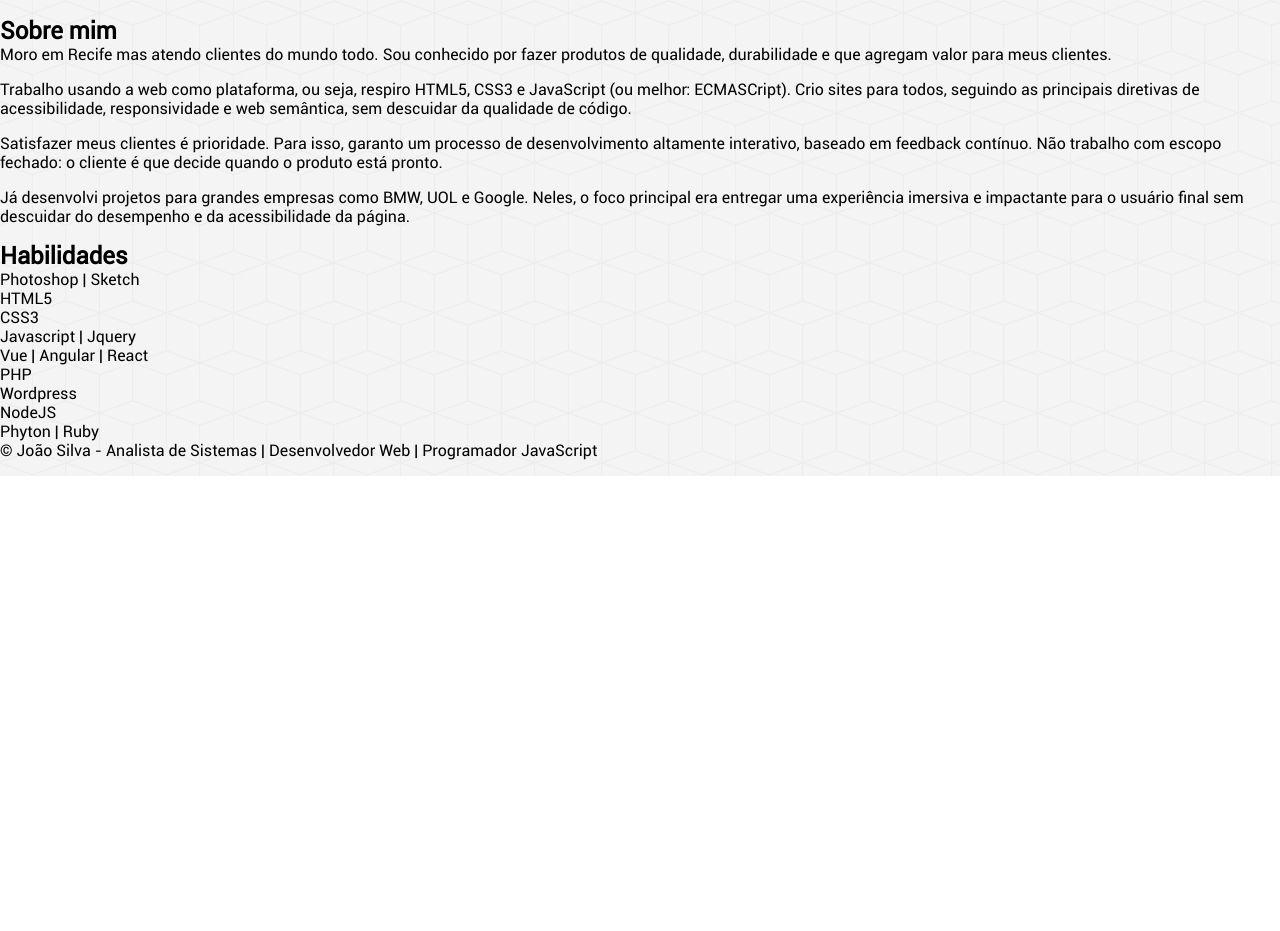
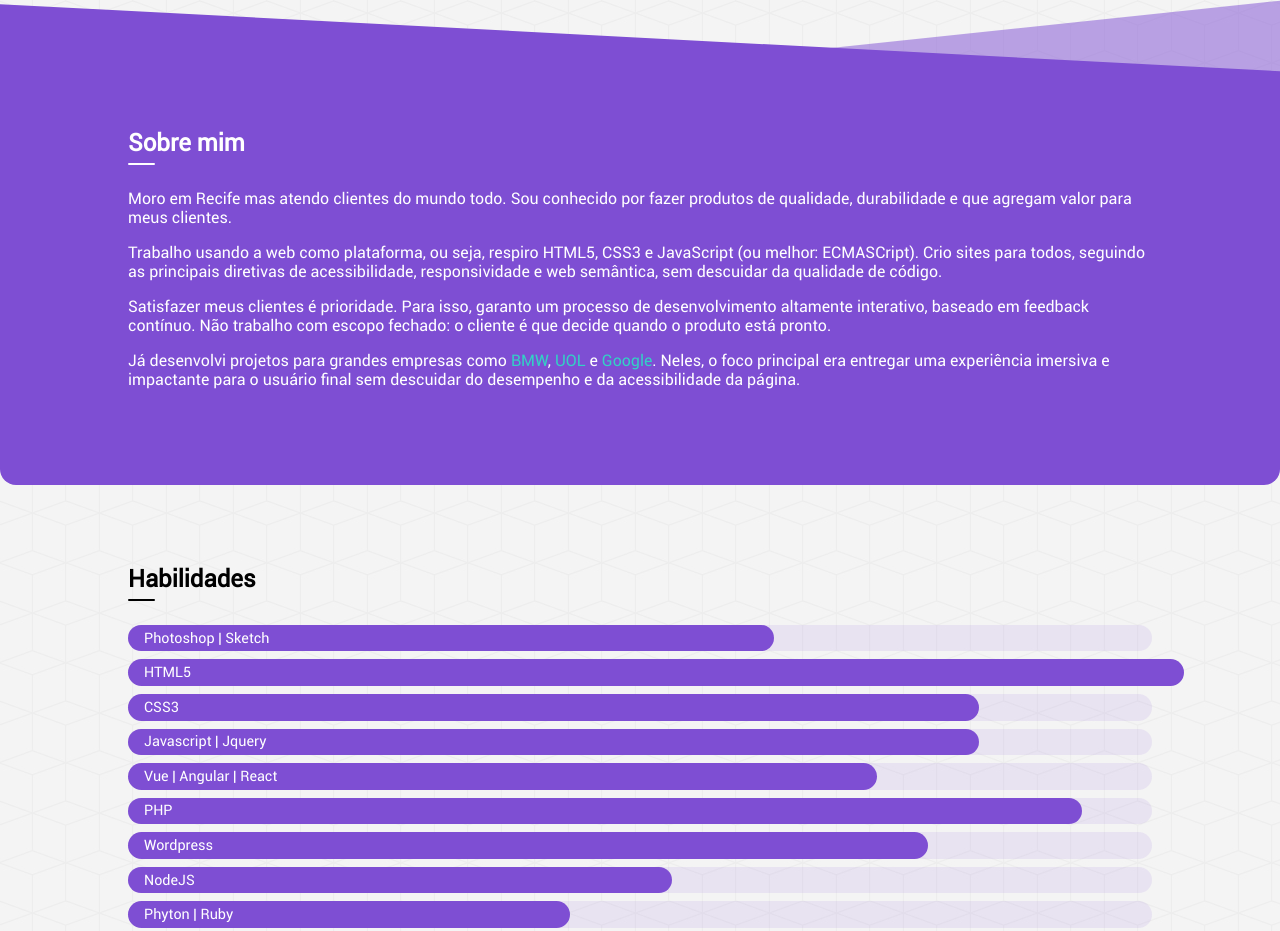
Before and after one commit to alissonwelder/starter, a plain HTML site: page index.html in a window 1280 px wide. Shown: the part 500-1431 px from the top of the page. Before the commit the page ends 976 px from the top, so only its background shows below. Drawn offline with Linux system fonts and the light colour scheme.

Commit message:
final do projeto

```diff
--- a/assets/css/imports/base.css
+++ b/assets/css/imports/base.css
@@ -46,3 +46,112 @@ section.intro{
 section.intro .devices{
     width: 100%;
 }
+h1{
+    margin: 0.7rem 0;
+}
+p {
+    margin-bottom: 1rem;
+}
+section.about{
+    background: #7E4ED3;
+    color: #fff;
+    padding: 3rem 0 5rem 0;
+    border-radius: 0 0 1rem 1rem;
+    position: relative;
+    margin-top: 8rem;
+}
+section.about:before{
+    content: '';
+    width: 700px;
+    height: 200px;
+    background: rgba(126, 78, 211, 0.5);
+    position: absolute;
+    right: -3rem;
+    top: -3rem;
+    z-index: -1;
+    transform: rotate(-6deg)
+}
+section.about:after{
+    content: '';
+    width: 120%;
+    height: 200px;
+    background: #7E4ED3;
+    position: absolute;
+    left: -3rem;
+    top: -2.4rem;
+    transform: rotate(3deg);
+    z-index: -1;
+
+}
+a{
+    color: #33D1C5;
+}
+main{
+    overflow-x: hidden;
+}
+section.skills{
+    margin: 5rem 0;
+}
+section.skills ul li{
+    background: rgba(126, 78, 211, 0.1);
+    border-radius: 100rem;
+    margin: 0.5rem 0;
+}
+section.skills ul li span{
+  color: #fff;
+  background: #7E4ED3;
+  border-radius: 100rem;
+  padding: 0.3rem 1rem;
+  display: block;
+  font-size: 0.9rem;
+  transition: width 0.3s;
+}
+section.skills ul li span:hover{
+    width: 100% !important;
+}
+footer{
+   background: #7E4ED3;
+   padding: 2rem 0;
+   color: #fff;
+   text-align: center;
+   border-radius: 1rem 1rem 0 0;
+}
+footer p{
+    margin: 0;
+}
+footer.absolute{
+
+    bottom: 0;
+    width: 100%;
+}
+section.contact{
+   margin: 3rem 0;
+}
+input, textarea{
+    display: block;
+    border-radius: 0.5rem;
+    margin: 0.5rem 0;
+    padding: 0.5rem 1rem;
+    border: 1px solid #c3c3c3;
+    width: 90%;
+}
+textarea{
+    resize: none;
+}
+ul.social{
+   margin-left: 5rem;
+}
+ul.social li a{
+    color: #000;
+    display: flex;
+    align-items: center;
+    margin: 1rem 0;
+}
+ul.social li a:hover{
+    color: #7E4ED3;
+}
+ul.social li a i{
+    color: #7E4ED3;;
+    margin-right:  1rem;
+    font-size: 2rem;
+}
--- a/assets/css/imports/helpers.css
+++ b/assets/css/imports/helpers.css
@@ -19,10 +19,30 @@
     display: block;
     background: #7E4ED3;
     width: max-content;
+    border-radius: 1rem;
 }
-h1{
-    margin: 0.7rem 0;
+.ligth-detail, .dark-detail{
+    position: relative;
+    margin-bottom: 2rem;
+
 }
-p {
-    margin-bottom: 1rem;
+.ligth-detail:after{
+    content: '';
+    position: absolute;
+    bottom: -0.5rem;
+    left: 0;
+    width: 27px;
+    height: 2px;
+    background: #fff;
+    border-radius: 100rem;
 }
+.dark-detail:after{
+    content: '';
+    position: absolute;
+    bottom: -0.5rem;
+    left: 0;
+    width: 27px;
+    height: 2px;
+    background: #000;
+    border-radius: 100rem;
+}
--- /dev/null
+++ b/assets/css/imports/media-queires.css
@@ -0,0 +1,23 @@
+.show-on-small{
+    display: none;
+}
+@media (max-width: 800px){
+    .row{
+        display: block;
+    }
+    .col{
+        width: 100%;
+    }
+    .hidden-on-small{
+      display: none;
+    }
+    .show-on-small{
+        display: block;
+      }
+    ul.social{
+        margin-left: 0;
+    }
+    footer.absolute{
+        position: relative;
+    }
+}
--- a/assets/css/imports/reset.css
+++ b/assets/css/imports/reset.css
@@ -3,7 +3,7 @@
     padding: 0px;
     border: 0px;
     outline: 0px;
-    list-style: 0px;
+    list-style: none;
     text-decoration: none;
 }
 * focus {
--- a/assets/css/joaosilva.css
+++ b/assets/css/joaosilva.css
@@ -3,3 +3,4 @@
 @import './imports/base.css';
 @import './imports/helpers.css';
 @import './imports/reset.css';
+@import './imports/media-queires.css'
--- a/index.html
+++ b/index.html
@@ -4,9 +4,12 @@
     <meta charset="UTF-8">
     <meta name="viewport" content="width=device-width, initial-scale=1.0">
     <meta http-equiv="X-UA-Compatible" content="ie=edge">
+    <meta name="description" content="Contrate o profissional certo para tirar suas ideias do papel, faça já o seu orçamento!">
+    <meta name="keywords" content="criação, sites, programador, html, css">
+    <meta name="author" content="João Silva">
     <link rel="stylesheet" href="./assets/css/joaosilva.css">
     <link rel="icon" href="./assets/img/favicon.png">
-    <title>João Silva</title>
+    <title>João Silva- Desenvolvedor Web</title>
 </head>
 <body>
     <header>
@@ -27,12 +30,15 @@
         <section class="intro">
             <div class="container">
                     <div class="row">
+                            <div class="col show-on-small">
+                                    <img src="./assets/img/devices.svg" class="devices">
+                                </div>
                     <div class="col">
                         <h1>Olá, meu nome é <span class="text-primary">João Silva</span> e eu sou <span class="text-primary">Desenvolvedor Web!</span></h1>
                          <p>Aqui você pode saber mais sobre mim e sobre como trabalho, dar uma olhada em minha experiência e habilidades ou entrar em contato para novos jobs.</p>
                         <a href="contato.html" class="btn">Solicitar Orçamento</a>
                         </div>
-                        <div class="col">
+                        <div class="col hidden-on-small">
                             <img src="./assets/img/devices.svg" class="devices">
                         </div>
                     </div>
@@ -41,7 +47,8 @@
 
 
         <section class="about">
-            <h2>Sobre mim</h2>
+            <div class="container">
+                <h2 class="ligth-detail">Sobre mim</h2>
             <p>
             Moro em Recife mas atendo clientes do mundo todo. Sou conhecido por fazer produtos de qualidade, durabilidade e que agregam valor para meus clientes.</p>
 
@@ -49,23 +56,26 @@
 
             <p>Satisfazer meus clientes é prioridade. Para isso, garanto um processo de desenvolvimento altamente interativo, baseado em feedback contínuo. Não trabalho com escopo fechado: o cliente é que decide quando o produto está pronto.</p>
 
-            <p>Já desenvolvi projetos para grandes empresas como BMW, UOL e Google. Neles, o foco principal era entregar uma experiência imersiva e impactante para o usuário final sem descuidar do desempenho e da acessibilidade da página.</p>
+            <p>Já desenvolvi projetos para grandes empresas como <a href="http://www.bmw.com" target="blank">BMW</a>, <a href="http://www.uol.com" target="blank">UOL</a> e <a href="http://www.google.com" target="blank">Google</a>. Neles, o foco principal era entregar uma experiência imersiva e impactante para o usuário final sem descuidar do desempenho e da acessibilidade da página.</p>
+            </div>
         </section>
 
         <section class="skills">
-            <h2>Habilidades</h2>
+            <div class="container">
+                <h2 class="dark-detail">Habilidades</h2>
 
             <ul>
-                <li>Photoshop | Sketch</li>
-                <li>HTML5</li>
-                <li>CSS3</li>
-                <li>Javascript | Jquery</li>
-                <li>Vue | Angular | React</li>
-                <li>PHP</li>
-                <li>Wordpress</li>
-                <li>NodeJS</li>
-                <li>Phyton | Ruby</li>
+                <li><span style="width: 60%">Photoshop | Sketch</span></li>
+                <li><span style="width: 100%">HTML5</span></li>
+                <li><span style="width: 80%">CSS3</span></li>
+                <li><span style="width: 80%">Javascript | Jquery</span></li>
+                <li><span style="width: 70%" >Vue | Angular | React</span></li>
+                <li><span style="width: 90%">PHP</span></li>
+                <li><span style="width: 75%">Wordpress</span></li>
+                <li><span style="width: 50%">NodeJS</span></li>
+                <li><span style="width: 40%">Phyton | Ruby</span></li>
             </ul>
+            </div>
         </section>
 
     </main>
```
Also changed, not shown: contato.html (+18 -9 lines).
